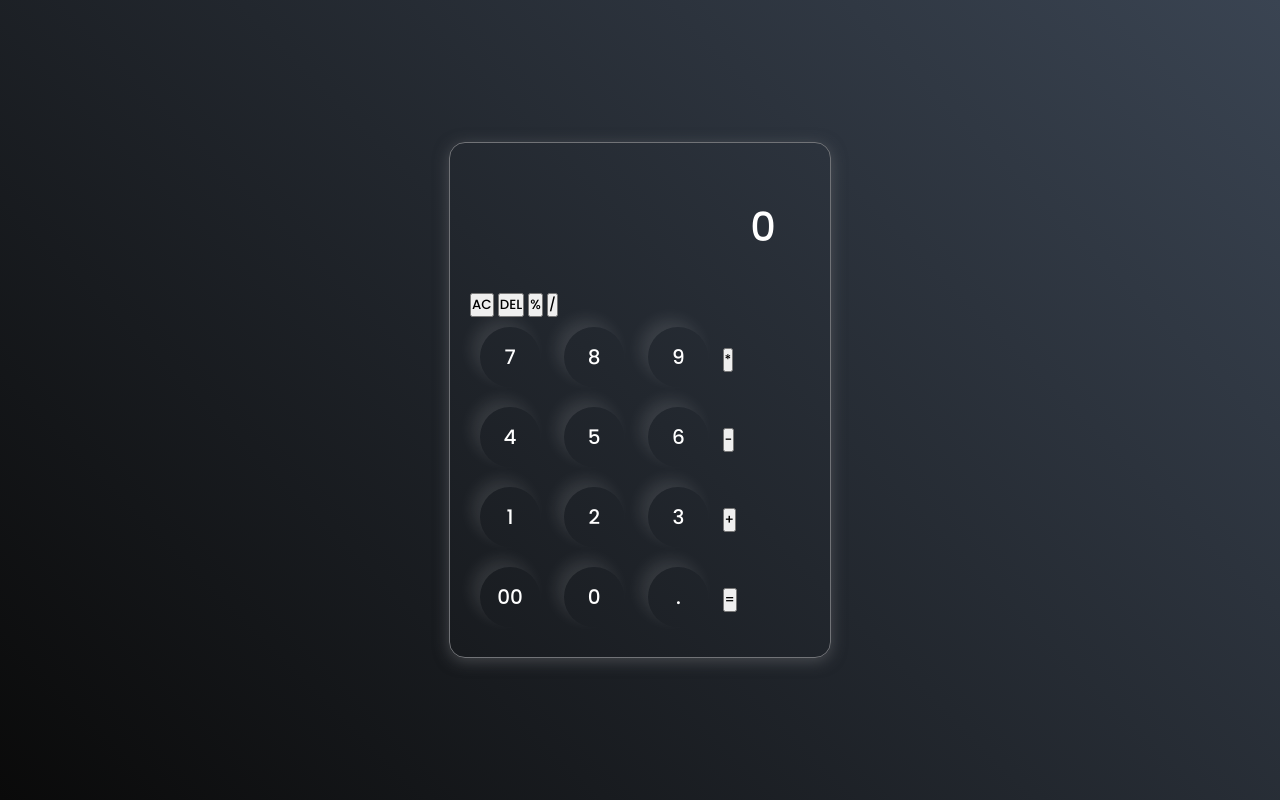
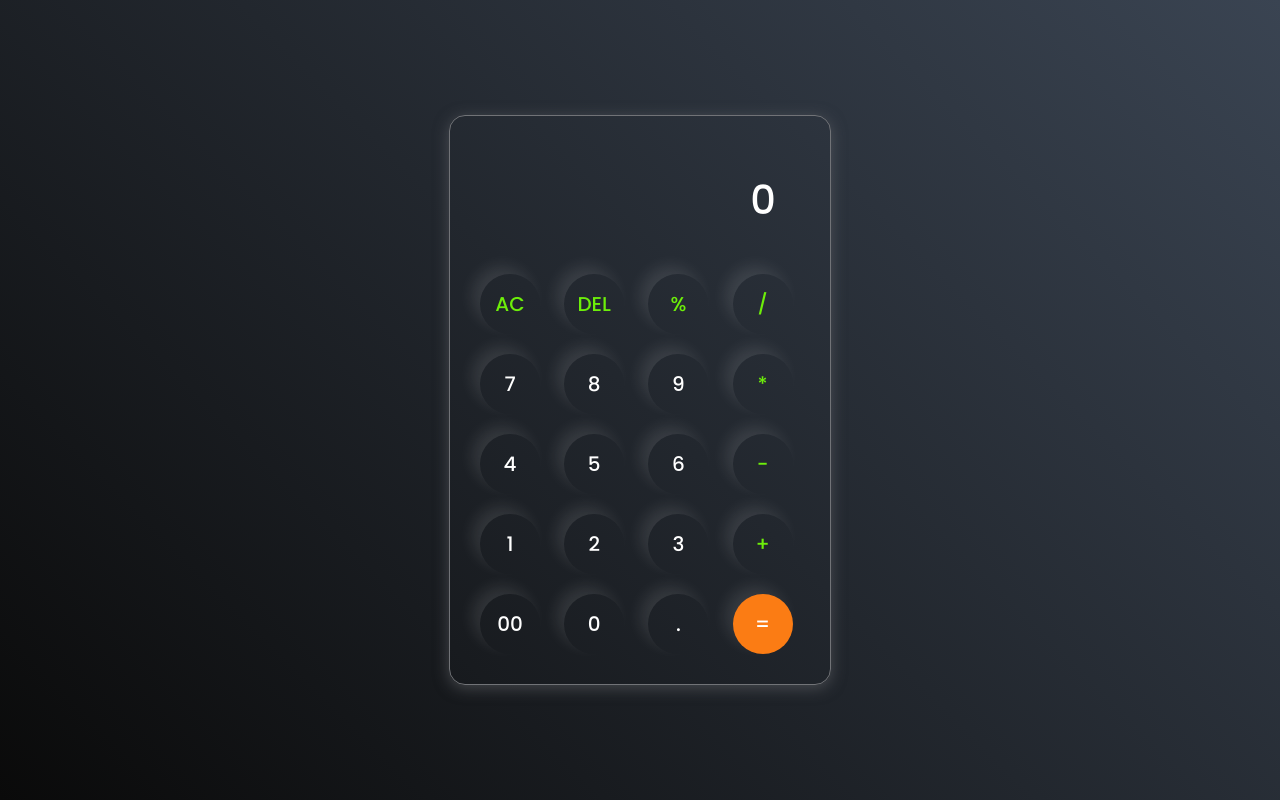
Before and after one commit to Santhupoojary/Calculator, a plain HTML site: page index.html in a window 1280 px wide. Drawn offline with Linux system fonts and the light colour scheme.

Commit message:
Update index.html

```diff
--- a/index.html
+++ b/index.html
@@ -10,37 +10,37 @@
   <body>
     <div class="cntnr">
       <div class="cal">
-        <input type="txt" id="inptBox" placeholder="0" />
+        <input type="text" id="inptBox" placeholder="0" />
         <div>
-          <button class="btn-oprtr">AC</button>
-          <button class="btn-oprtr">DEL</button>
-          <button class="btn-oprtr">%</button>
-          <button class="btn-oprtr">/</button>
+          <button class="btn oprtr">AC</button>
+          <button class="btn oprtr">DEL</button>
+          <button class="btn oprtr">%</button>
+          <button class="btn oprtr">/</button>
         </div>
         <div>
           <button class="btn">7</button>
           <button class="btn">8</button>
           <button class="btn">9</button>
-          <button class="btn-oprtr">*</button>
+          <button class="btn oprtr">*</button>
         </div>
         <div>
           <button class="btn">4</button>
           <button class="btn">5</button>
           <button class="btn">6</button>
-          <button class="btn-oprtr">-</button>
+          <button class="btn oprtr">-</button>
         </div>
         <div>
           <button class="btn">1</button>
           <button class="btn">2</button>
           <button class="btn">3</button>
-          <button class="btn-oprtr">+</button>
+          <button class="btn oprtr">+</button>
         </div>
 
         <div>
           <button class="btn">00</button>
           <button class="btn">0</button>
           <button class="btn">.</button>
-          <button class="btn-eqlBtn">=</button>
+          <button class="btn eqlBtn">=</button>
         </div>
       </div>
     </div>
```
